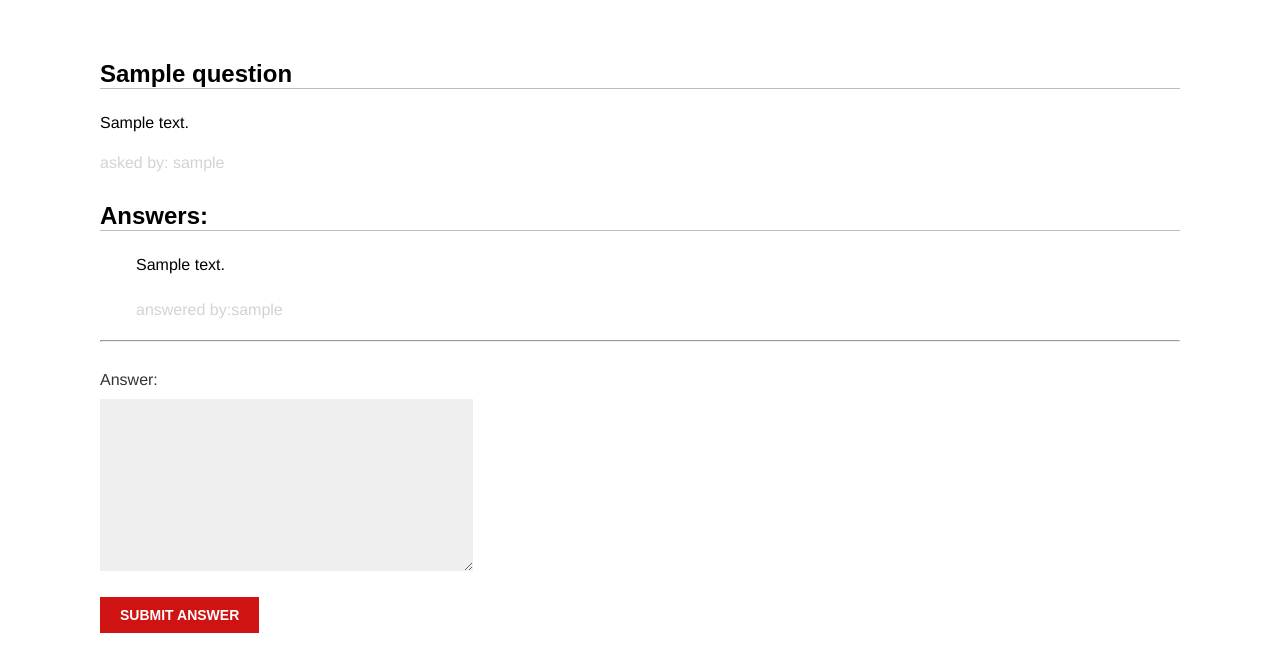
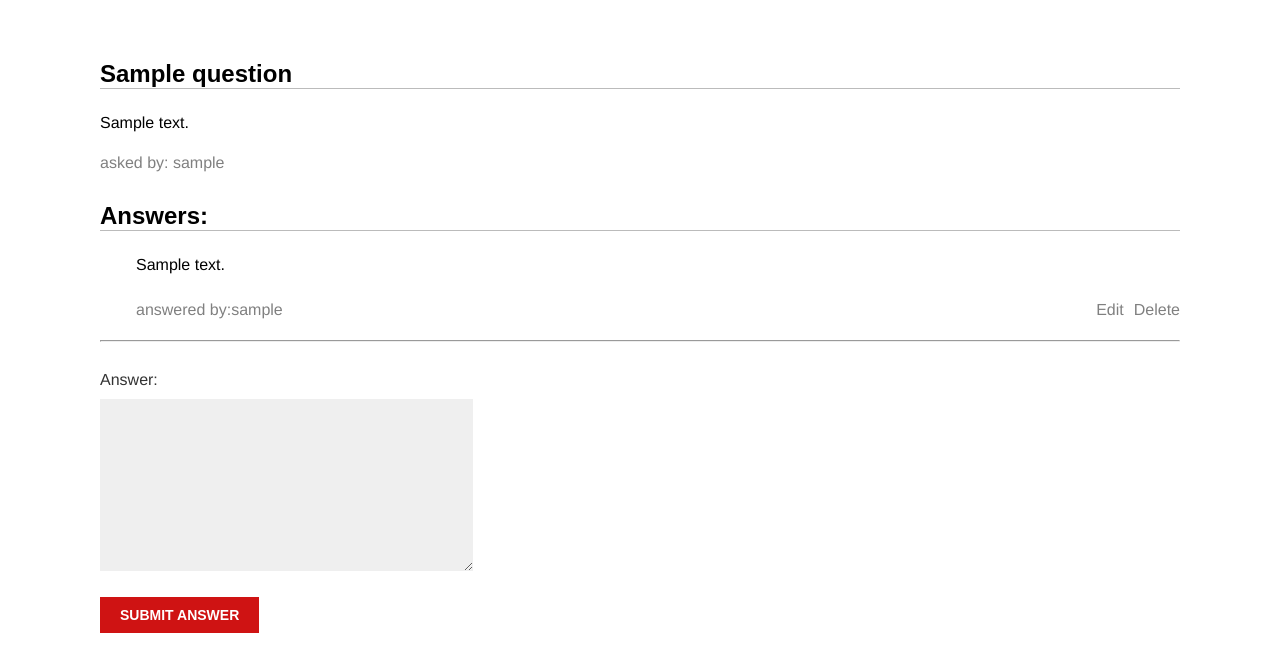
Before and after one commit to AswinRaaj23/queser, a Django app: page /question/1/ in a window 1280 px wide. Shown: the part 68-726 px from the top of the page. Run offline with Django 4.2, Linux system fonts and the light colour scheme; a user stored in the database is signed in; tables that the repository leaves empty hold one stand-in row (values such as "Sample post"); some web fonts are replaced.

Commit message:
Add edit functionality for answer given by concerned user

```diff
--- a/stacquora/static/css/base.css
+++ b/stacquora/static/css/base.css
@@ -223,11 +223,11 @@ ul.messages li a.close {
 }
 
 .author-name{
-    color: lightgray;
+    color: gray;
 }
 
 .answer-author{
-    color: lightgray;
+    color: gray;
 }
 
 .dropbtn {
--- a/stacquora/templates/stacquora/question_detail.html
+++ b/stacquora/templates/stacquora/question_detail.html
@@ -14,6 +14,10 @@
     </p>
     <p class="answer-author">
         answered by:{{ answer.user.username }}
+        {% if request.user == answer.user %}
+            <span><a href="" class="delete">Delete</a></span>
+            <span><a href="{% url 'edit_answer' answer.id %}" class="edit">Edit</a></span>
+        {% endif %}
     </p>
 </div>
 
--- a/stacquora/urls.py
+++ b/stacquora/urls.py
@@ -9,6 +9,7 @@ urlpatterns = [
     path('askquestion/', views.askquestion, name='askquestion'),
     path('question/<int:id>/', views.questionpage, name='question'),
     path('edit/<int:id>/', views.edit, name='edit'),
+    path('editanswer/<int:id>/', views.edit_answer, name='edit_answer'),
     path('', views.homepage, name='homepage'),
     path('tag/<slug:tag_slug>/', views.homepage, name='question_list_by_tag'),
 ]
--- a/stacquora/views.py
+++ b/stacquora/views.py
@@ -92,3 +92,15 @@ def edit(request, id):
     else:
         edit_form = AskQuestionForm(instance=question)
     return render(request,'stacquora/edit.html', {'edit_form':edit_form})
+
+@login_required
+def edit_answer(request, id):
+    answer = Answer.objects.get(id=id)
+    if request.method=='POST':
+        edit_answer_form = AnswerQuestion(instance=answer, data=request.POST)
+        if edit_answer_form.is_valid():
+            edit_answer_form.save()
+            return redirect('homepage')
+    else:
+        edit_answer_form = AnswerQuestion(instance=answer)
+    return render(request, 'stacquora/edit_answer.html', {'edit_answer_form':edit_answer_form})
```
Also changed, not shown: stacquora/templates/stacquora/edit_answer.html (added, +11 -0 lines).
